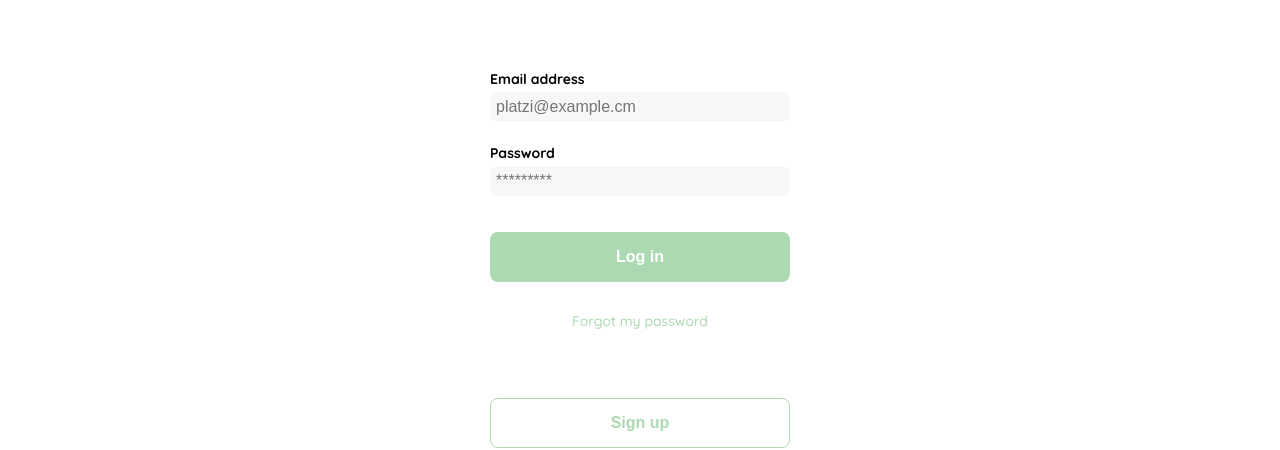
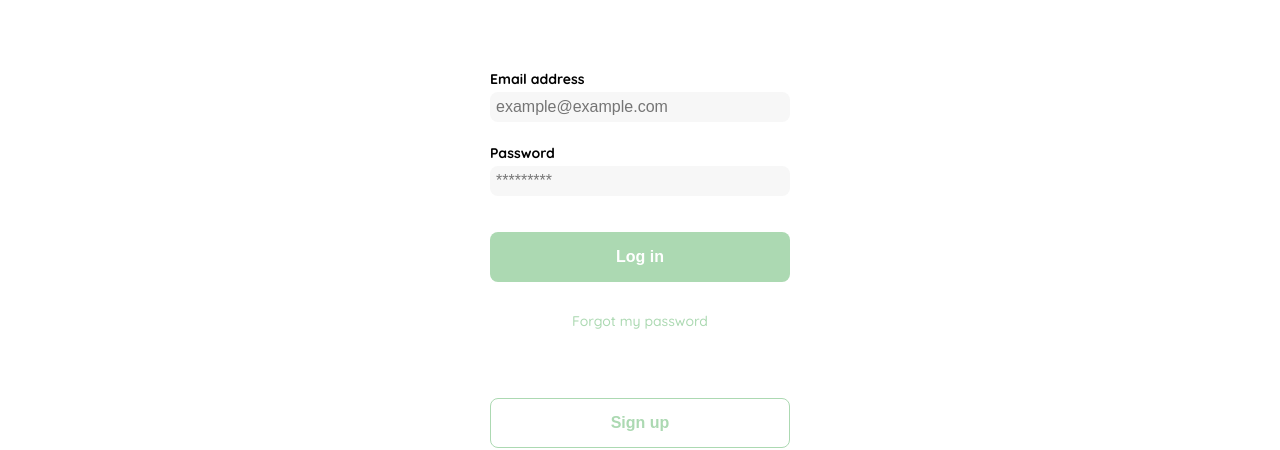
Before and after one commit to AlRazeto/react-shop, a React app: page /login in a window 1280 px wide. Shown: the part 202-652 px from the top of the page. Built offline with nearby package versions, Linux system fonts and the light colour scheme.

Commit message:
login form

```diff
--- a/src/pages/Login.jsx
+++ b/src/pages/Login.jsx
@@ -1,22 +1,39 @@
-import React from 'react';
+import React,{useRef} from 'react';
 import '../styles/Login.scss';
 
 import logo from '@logos/logo_yard_sale.svg'
 
 const Login = () => {
+	const form = useRef(null);
+
+	const handleSubmit=(event) => {
+		event.preventDefault()
+		const formData = new FormData(form.current)
+		const data={
+			username: formData.get('email'),
+			password: formData.get('password')
+		}
+		console.log(data)
+	}
+
 	return (
 		<div className="Login">
 			<div className="Login-container">
 				<img src={logo} alt="logo" className="logo" />
-				<form action="/" className="form">
+				<form action="/" className="form" ref={form}>
 					<label htmlFor="email" className="label">Email address</label>
-					<input type="text" id="email" placeholder="platzi@example.cm" className="input input-email" />
+					<input type="text" name="email" placeholder="example@example.com" className="input input-email" />
 					<label htmlFor="password" className="label">Password</label>
-					<input type="password" id="password" placeholder="*********" className="input input-password" />
-					<input type="submit" value="Log in" className="primary-button login-button" />
+					<input type="password" name="password" placeholder="*********" className="input input-password" />
+					<button className="primary-button login-button"
+						onClick={handleSubmit}>
+						Log in
+					</button>
 					<a href="/">Forgot my password</a>
 				</form>
-				<button className="secondary-button signup-button">Sign up</button>
+				<button className="secondary-button signup-button">
+					Sign up
+				</button>
 			</div>
 		</div>
 	);
```
